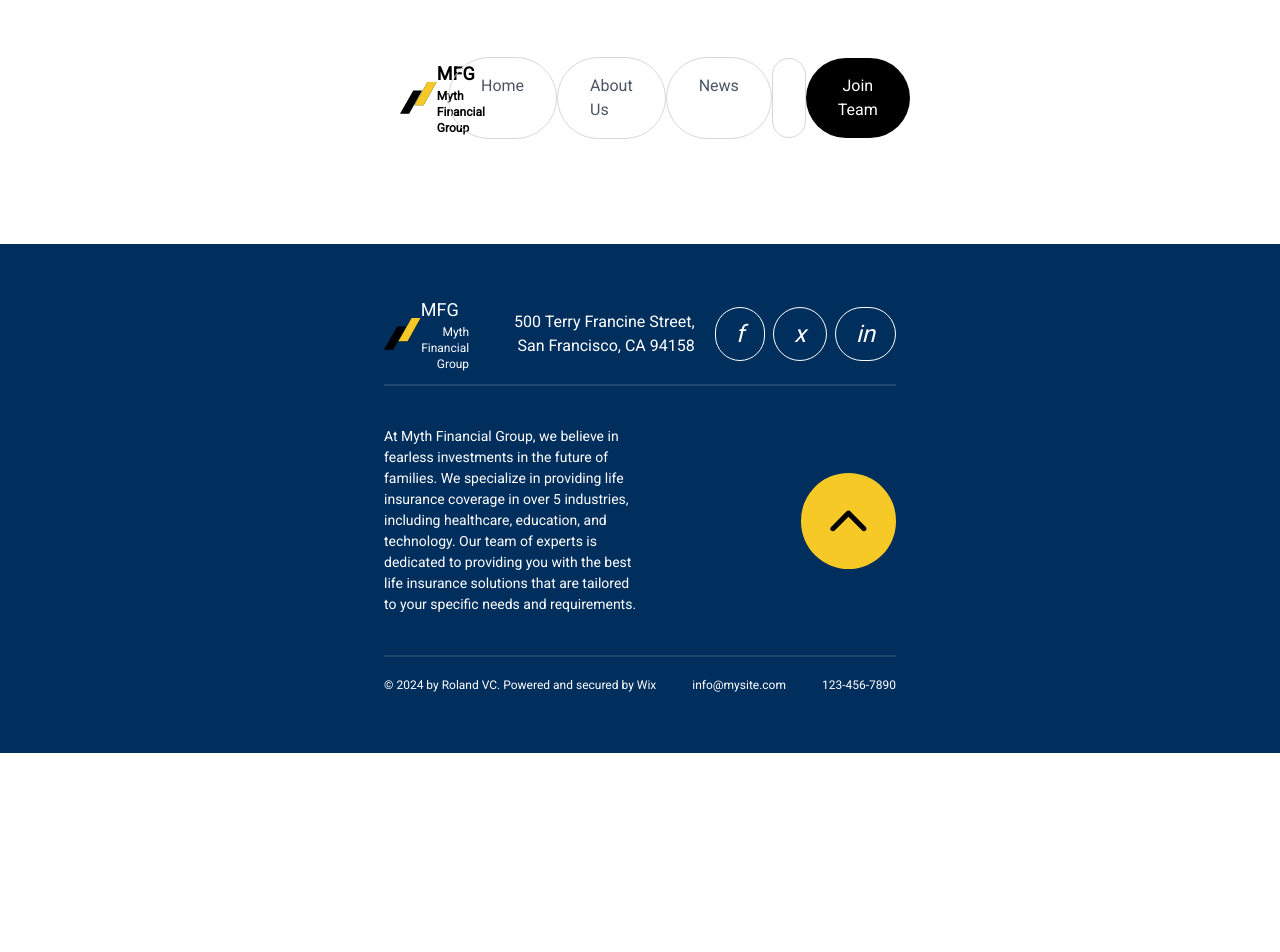
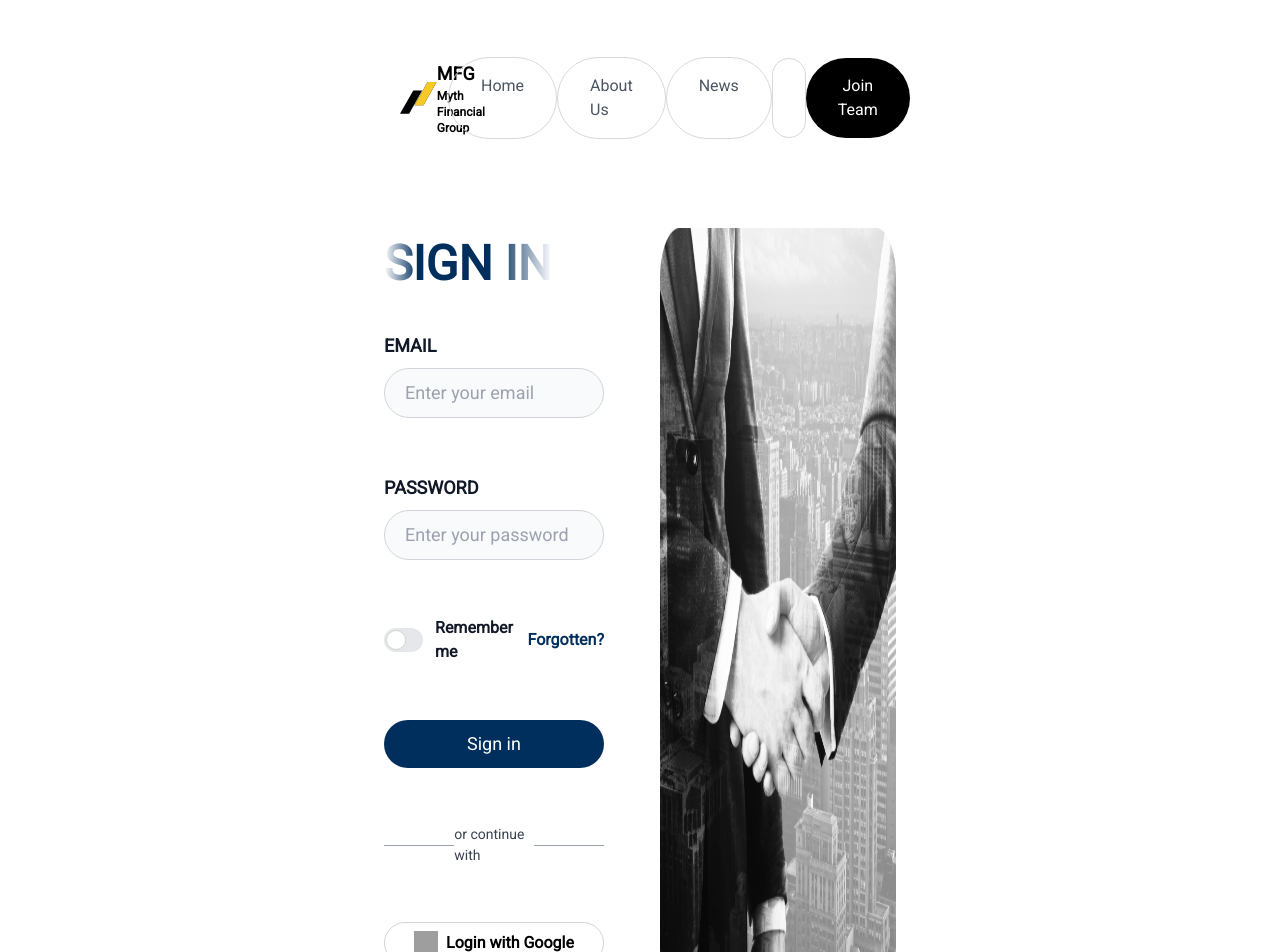
Before and after one commit to Crypto-git-dev/MFG-Frontend, a React (Create React App) app: page /signin in a window 1280 px wide. Shown: the top 952 px of the page. Before the commit the page ends 800 px from the top, so only its background shows below. Built offline with nearby package versions, Linux system fonts and the light colour scheme; grey boxes are pictures that could not be loaded; what tailwindcss-gradients would draw is missing.

Commit message:
finish implementation of sign up page

```diff
--- /dev/null
+++ b/src/components/signin/signIn.jsx
@@ -0,0 +1,108 @@
+import React from "react";
+import { Link } from "react-router-dom";
+
+const SignInComponent = (props) => {
+	return (
+		<div className="grid grid-cols-2 py-8 md:py-16 gap-10 w-full">
+			<div>
+				<h1
+					className="text-5xl bg-gradient-to-r inline-block text-transparent bg-clip-text font-semibold"
+					style={{
+						"background-image":
+							"linear-gradient(to right, white 0%, #002E5D 20%, #002E5D 67%, white 100%)",
+					}}
+				>
+					SIGN IN
+				</h1>
+				<form
+					class="space-y-4 md:space-y-6 py-8 flex flex-col gap-8 pr-4"
+					action="#"
+				>
+					<div>
+						<label
+							for="email"
+							class="block mb-2 text-lg font-semibold text-gray-900 dark:text-white"
+						>
+							EMAIL
+						</label>
+						<input
+							type="email"
+							name="email"
+							id="email"
+							class="bg-gray-50 border border-gray-300 text-gray-900 sm:text-lg rounded-full focus:ring-primary-600 focus:border-primary-600 block w-full p-2.5 px-5 dark:bg-gray-700 dark:border-gray-600 dark:placeholder-gray-400 dark:text-white dark:focus:ring-blue-500 dark:focus:border-blue-500"
+							placeholder="Enter your email"
+							required=""
+						/>
+					</div>
+					<div>
+						<label
+							for="password"
+							class="block mb-2 text-lg font-semibold text-gray-900 dark:text-white"
+						>
+							PASSWORD
+						</label>
+						<input
+							type="password"
+							name="password"
+							id="password"
+							placeholder="Enter your password"
+							class="bg-gray-50 border border-gray-300 text-gray-900 sm:text-lg rounded-full focus:ring-primary-600 focus:border-primary-600 block w-full p-2.5 px-5 dark:bg-gray-700 dark:border-gray-600 dark:placeholder-gray-400 dark:text-white dark:focus:ring-blue-500 dark:focus:border-blue-500"
+							required=""
+						/>
+					</div>
+					<div class="flex items-center justify-between">
+						<label class="inline-flex items-center cursor-pointer">
+							<input type="checkbox" value="" class="sr-only peer" />
+							<div class="relative w-11 h-6 bg-gray-200 peer-focus:outline-none peer-focus:ring-4 peer-focus:ring-blue-300 dark:peer-focus:ring-blue-800 rounded-full peer dark:bg-gray-700 peer-checked:after:translate-x-full rtl:peer-checked:after:-translate-x-full peer-checked:after:border-white after:content-[''] after:absolute after:top-[2px] after:start-[2px] after:bg-white after:border-gray-300 after:border after:rounded-full after:h-5 after:w-5 after:transition-all dark:border-gray-600 peer-checked:bg-blue-600"></div>
+							<span class="ms-3 text-md font-semibold text-gray-900 dark:text-gray-300">
+								Remember me
+							</span>
+						</label>
+
+						<Link
+							href="#"
+							class="text-md font-semibold text-[#002E5D] text-primary-600 dark:text-primary-500"
+						>
+							Forgotten?
+						</Link>
+					</div>
+					<button
+						type="submit"
+						class="w-full bg-[#002E5D] text-white bg-primary-600 hover:bg-primary-700 focus:ring-4 focus:outline-none focus:ring-primary-300 font-medium rounded-full text-lg px-5 py-2.5 text-center dark:bg-primary-600 dark:hover:bg-primary-700 dark:focus:ring-primary-800"
+					>
+						Sign in
+					</button>
+					<div className="flex flex-row justify-between items-center">
+						<div class="border-t border-gray-400 w-2/5"></div>
+						<p class="text-gray-700 text-sm">or continue with</p>
+						<div class="border-t border-gray-400 w-2/5"></div>
+					</div>
+					<div class="flex items-center justify-center dark:bg-gray-800">
+						<button class="px-4 py-2 border flex gap-2 w-full justify-center border-gray-300 dark:border-slate-700 rounded-full font-semibold text-black dark:text-slate-200 hover:border-slate-400 dark:hover:border-slate-500 hover:text-slate-900 dark:hover:text-slate-300 hover:shadow transition duration-150">
+							<img
+								class="w-6 h-6"
+								src="https://www.svgrepo.com/show/475656/google-color.svg"
+								loading="lazy"
+								alt="google logo"
+							/>
+							<span>Login with Google</span>
+						</button>
+					</div>
+					<div className="grid grid-cols-2">
+						<div className="flex flex-row items-start text-gray-700">
+							<p>Already have an Account?</p>
+						</div>
+						<Link className="flex flex-row-reverse items-start text-[#002E5D] font-semibold">
+							<p>Sign Up now</p>
+						</Link>
+					</div>
+				</form>
+			</div>
+			<div className="flex flex-row-reverse">
+				<img src="images/signin/handshake.png"></img>
+			</div>
+		</div>
+	);
+};
+
+export default SignInComponent;
--- a/src/pages/signIn/signIn.jsx
+++ b/src/pages/signIn/signIn.jsx
@@ -1,7 +1,14 @@
 import React from "react";
+import SignInComponent from "../../components/signin/signIn";
 
 const SignIn = () => {
-	return <div></div>;
+	return (
+		<div>
+			<section id="signInComponent">
+				<SignInComponent />
+			</section>
+		</div>
+	);
 };
 
 export default SignIn;
```
Also changed, not shown: src/components/signin/title.jsx (deleted).
